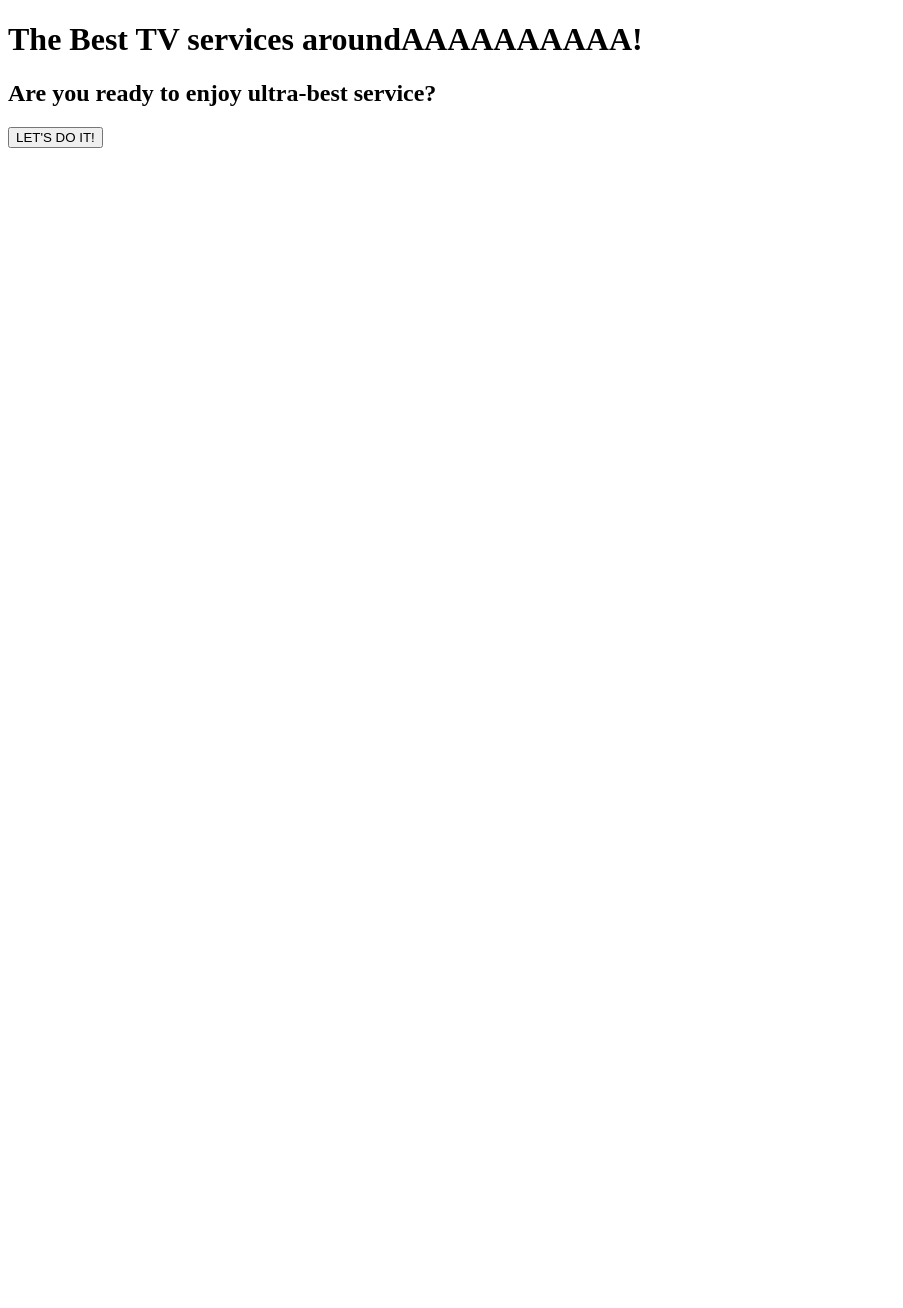
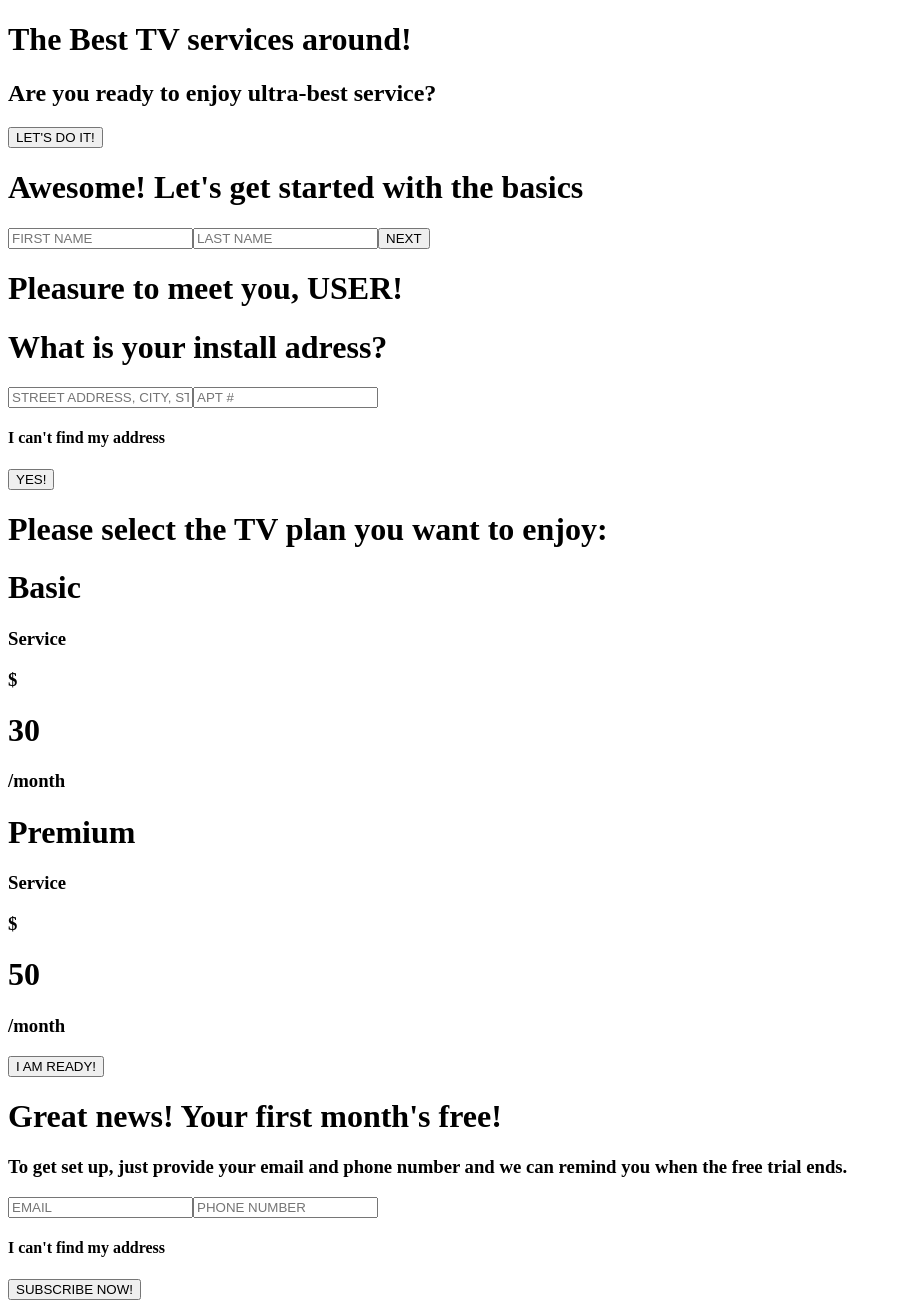
Before and after one commit to Mike-code1805/full-stack-MIR-camp-app-mega-tv, a React (Create React App) app: page / in a window 1280 px wide. Shown: the whole page, without its empty margins (0-903 px from the left). Before the commit the page ends 800 px from the top, so only its background shows below. Built offline with nearby package versions, Linux system fonts and the light colour scheme.

Commit message:
add firsts components

```diff
--- a/package.json
+++ b/package.json
@@ -13,13 +13,13 @@
   "license": "ISC",
   "devDependencies": {
     "eslint": "^8.18.0",
-    "eslint-config-airbnb-base": "^15.0.0",
+    "jest": "^28.1.1",
     "eslint-config-prettier": "^8.5.0",
     "eslint-plugin-import": "^2.26.0",
-    "prettier": "^2.7.1",
-    "jest": "^28.1.1"
+    "prettier": "^2.7.1"
   },
   "dependencies": {
+    "eslint-config-airbnb-base": "^15.0.0",
     "react": "^18.2.0",
     "react-dom": "^18.2.0",
     "react-scripts": "^5.0.1",
--- a/src/App.js
+++ b/src/App.js
@@ -1,8 +1,10 @@
-import Welcome from "./components/Welcome";
+import Main from "./pages/Main.jsx";
 
 function App() {
   return (
-     <Welcome/>
+    <>
+      <Main />
+    </>
   );
 }
 
--- /dev/null
+++ b/src/components/AdressUser.jsx
@@ -0,0 +1,16 @@
+import React from "react";
+
+function AdressUser() {
+  return (
+    <div>
+      <h1> Pleasure to meet you, USER! </h1>
+      <h1> What is your install adress? </h1>
+      <input type="text" placeholder="STREET ADDRESS, CITY, STATE" />
+      <input type="text" placeholder="APT #" />
+      <h4>I can't find my address</h4>
+      <button>YES!</button>
+    </div>
+  );
+}
+
+export default AdressUser;
--- /dev/null
+++ b/src/components/ContactUser.jsx
@@ -0,0 +1,19 @@
+import React from "react";
+
+function ContactUser() {
+  return (
+    <div>
+      <h1>Great news! Your first month's free!</h1>
+      <h3>
+        To get set up, just provide your email and phone number and we can
+        remind you when the free trial ends.
+      </h3>
+      <input type="text" placeholder="EMAIL" />
+      <input type="text" placeholder="PHONE NUMBER" />
+      <h4>I can't find my address</h4>
+      <button>SUBSCRIBE NOW!</button>
+    </div>
+  );
+}
+
+export default ContactUser;
--- /dev/null
+++ b/src/components/NameUser.jsx
@@ -0,0 +1,14 @@
+import React from "react";
+
+function NameUser() {
+  return (
+    <div>
+      <h1>Awesome! Let's get started with the basics</h1>
+      <input type="text" placeholder="FIRST NAME" />
+      <input type="text" placeholder="LAST NAME" />
+      <button>NEXT</button>
+    </div>
+  );
+}
+
+export default NameUser;
--- /dev/null
+++ b/src/components/SelectPlan.jsx
@@ -0,0 +1,28 @@
+import React from "react";
+
+function SelectPlan() {
+  return (
+    <div>
+      <h1>Please select the TV plan you want to enjoy:</h1>
+      <div>
+        <h1>Basic</h1>
+        <h3>Service</h3>
+        <i></i>
+        <h3>$</h3>
+        <h1>30</h1>
+        <h3>/month</h3>
+      </div>
+      <div>
+        <h1>Premium</h1>
+        <h3>Service</h3>
+        <i></i>
+        <h3>$</h3>
+        <h1>50</h1>
+        <h3>/month</h3>
+      </div>
+      <button>I AM READY!</button>
+    </div>
+  );
+}
+
+export default SelectPlan;
--- a/src/components/Welcome.js
+++ b/src/components/Welcome.jsx
@@ -1,9 +1,11 @@
+/* eslint arrow-body-style: ["error", "always"] */
+/* eslint-env es6 */
 import React from "react";
 
 const Welcome = () => {
   return (
     <div>
-      <h1>The Best TV services aroundAAAAAAAAAA!</h1>
+      <h1>The Best TV services around!</h1>
       <h2>Are you ready to enjoy ultra-best service?</h2>
       <button>LET'S DO IT!</button>
     </div>
--- a/src/pages/Main.jsx
+++ b/src/pages/Main.jsx
@@ -1,7 +1,21 @@
 import React from "react";
+import AdressUser from "../components/AdressUser.jsx";
+import ContactUser from "../components/ContactUser.jsx";
+import NameUser from "../components/NameUser.jsx";
+import SelectPlan from "../components/SelectPlan.jsx";
+import Welcome from "../components/Welcome.jsx";
 
-const Main = () => {
-  return <div>here the main page</div>;
+
+function Main()  {
+  return (
+    <div>
+      <Welcome />
+      <NameUser />
+      <AdressUser />
+      <SelectPlan />
+      <ContactUser />
+    </div>
+  );
 };
 
 export default Main;
```
Also changed, not shown: .eslintrc.json, 1 other file (tests, documents, lock files or other folders).
